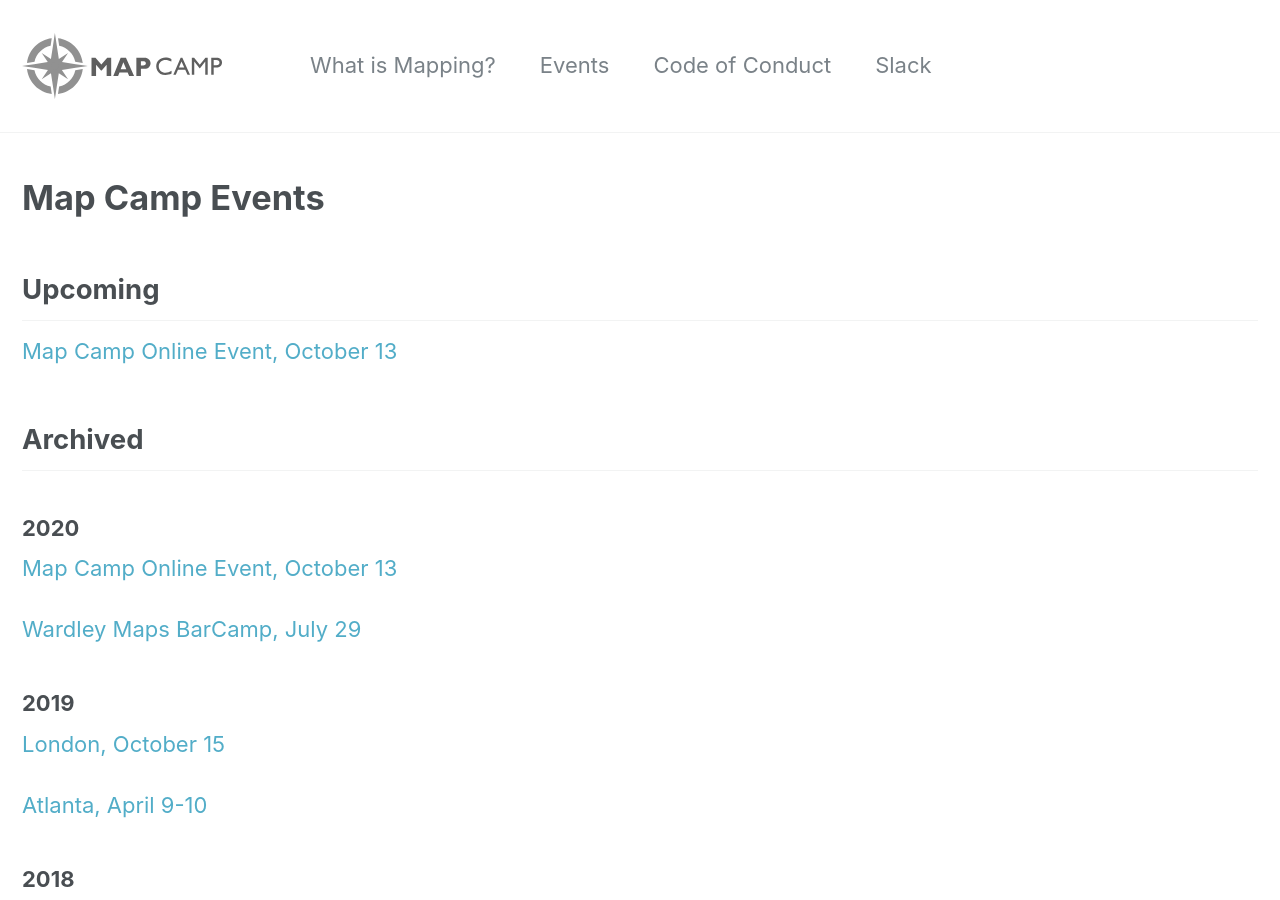
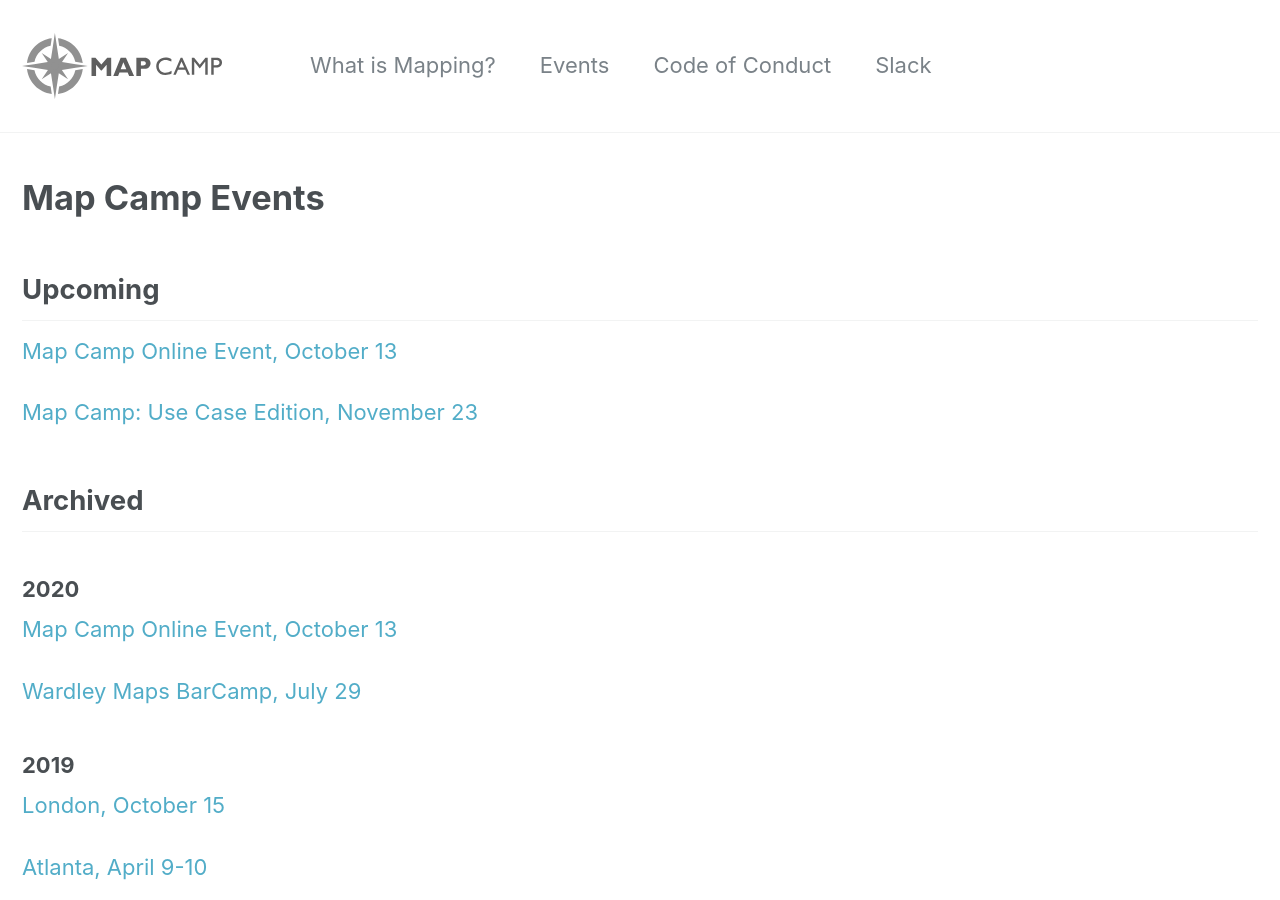
Before and after one commit to mapcampcommittee/mapcampcommittee.github.io, a Jekyll site: the page built from _pages/events.html, in a window 1280 px wide and 900 px high. Built offline with Jekyll 4.4.1, drawn with Linux system fonts in a browser that asks for light colours.

Commit message:
Added a link to the Map Camp: Use Case Edition

```diff
--- a/_pages/events.html
+++ b/_pages/events.html
@@ -11,6 +11,7 @@ classes:
 
 <h2>Upcoming</h2>
 <p><a href="https://www.mapcamp.co.uk/">Map Camp Online Event, October 13</a></p>
+<p><a href="https://hopin.com/events/map-camp-use-case-edition">Map Camp: Use Case Edition, November 23</a></p>
 
 <h2>Archived</h2>
 
```
